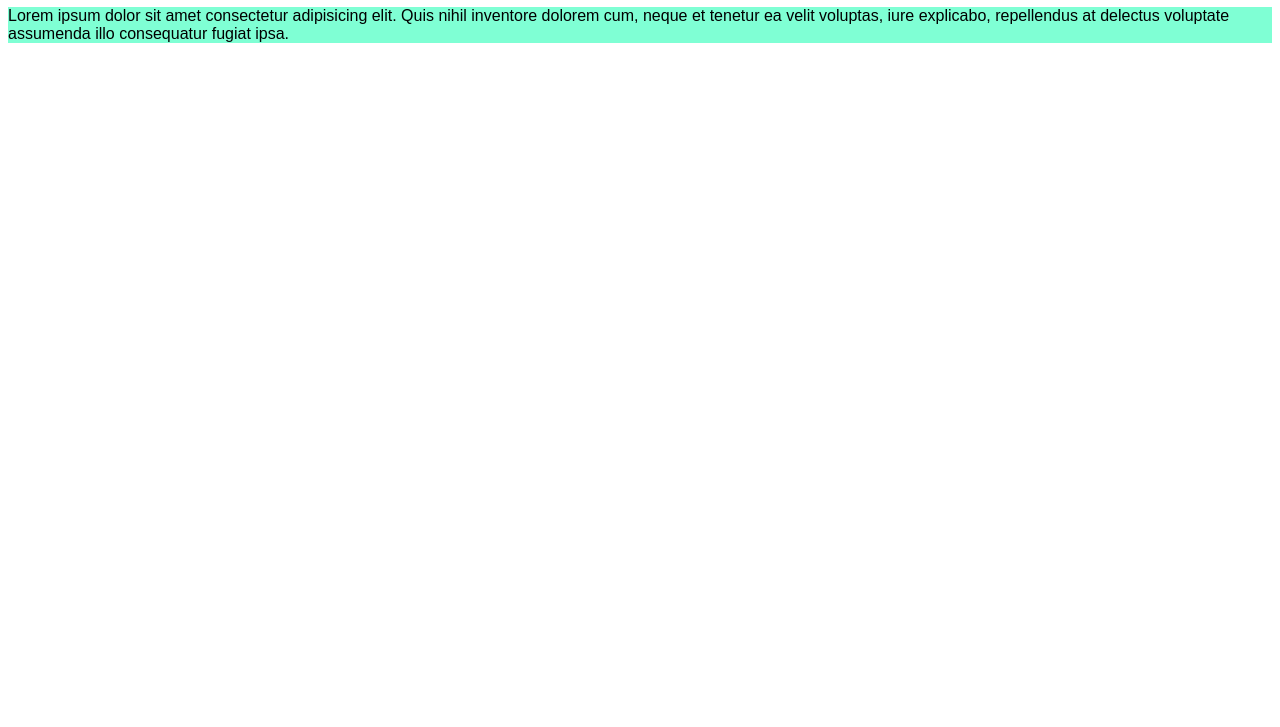
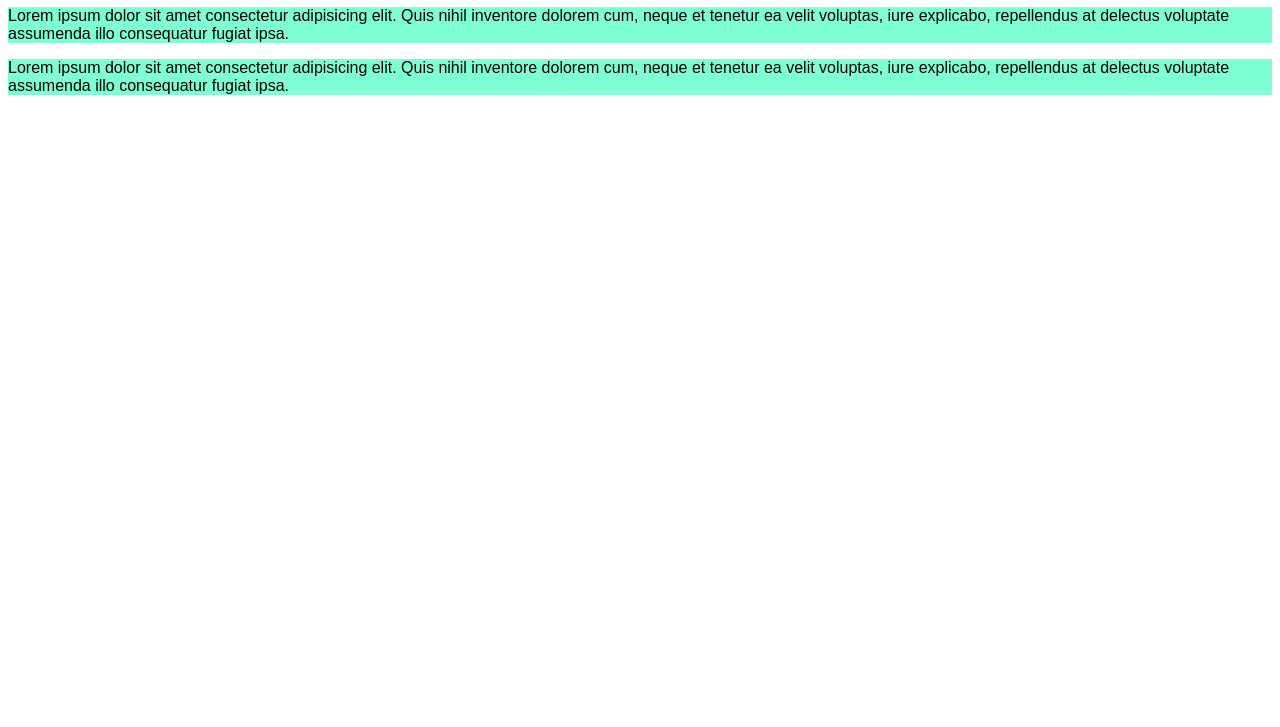
Before and after one commit to Lcslima96/OlaMundo, a plain HTML site: page site-exemplo-teste/index.html in a window 1280 px wide. Shown: the part 73-800 px from the top of the page. Drawn offline with Linux system fonts and the light colour scheme.

Commit message:
outra alteração

```diff
--- a/site-exemplo-teste/index.html
+++ b/site-exemplo-teste/index.html
@@ -12,5 +12,10 @@
 
     <p id="lorem">Lorem ipsum dolor sit amet consectetur adipisicing elit. Quis nihil inventore dolorem cum, neque et tenetur ea velit voluptas, iure explicabo, repellendus at delectus voluptate assumenda illo consequatur fugiat ipsa.</p>
 
+    <p id="lorem">Lorem ipsum dolor sit amet consectetur adipisicing elit. Quis nihil inventore dolorem cum, neque et tenetur ea velit voluptas, iure explicabo, repellendus at delectus voluptate assumenda illo consequatur fugiat ipsa.</p>
+
+
+
+
 </body>
 </html>
```
